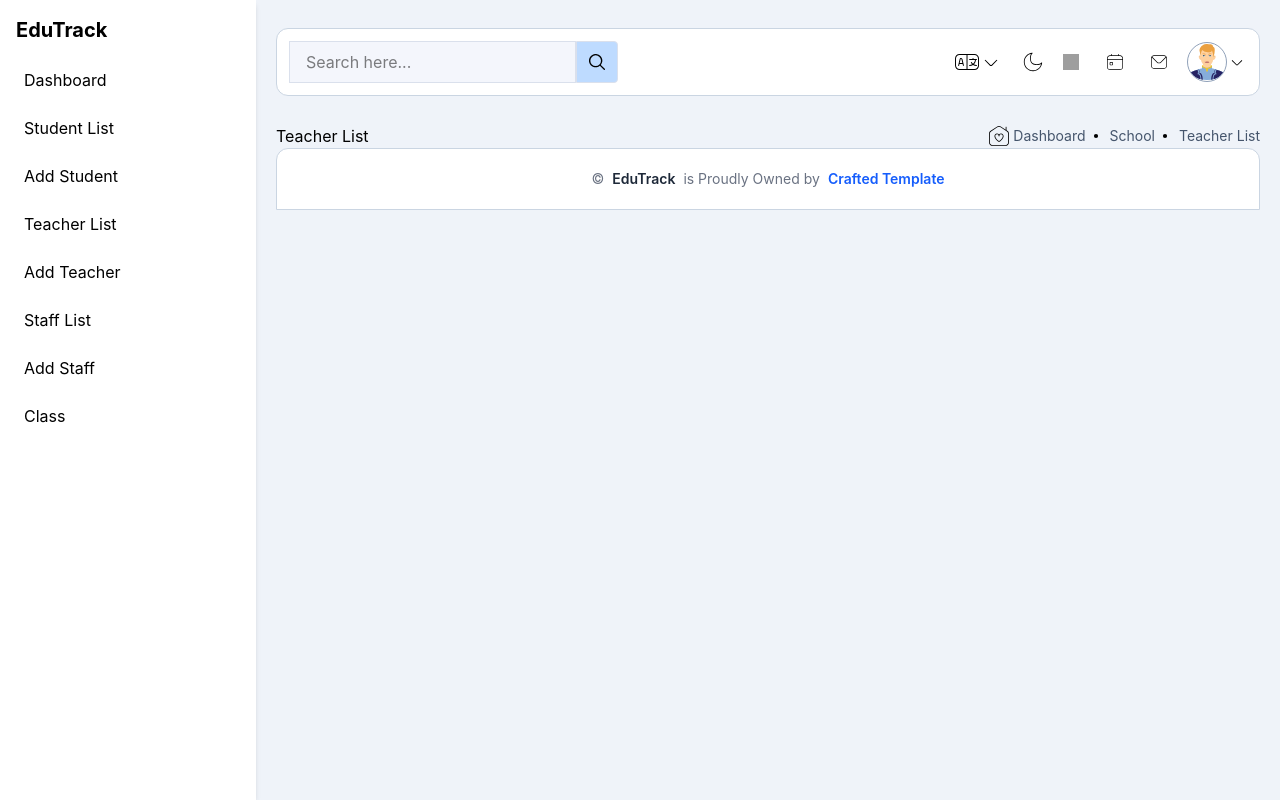
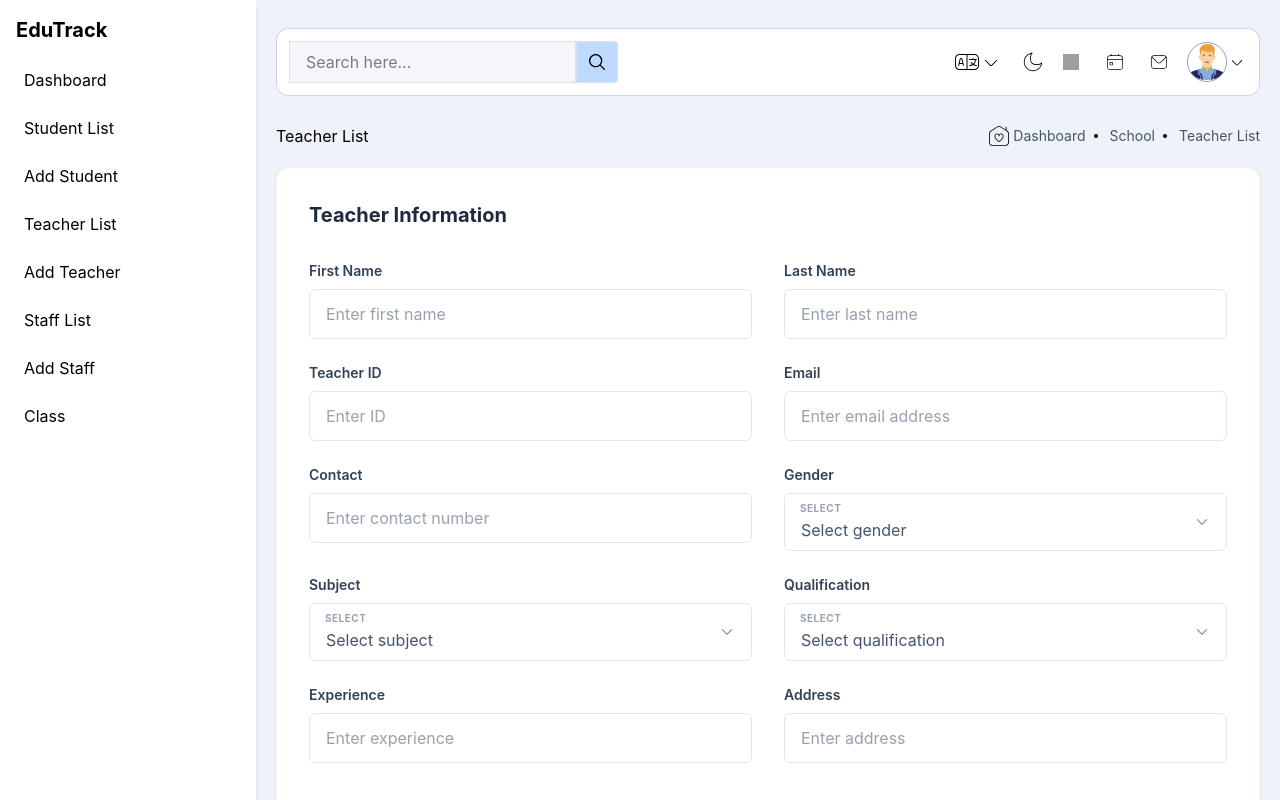
Before and after one commit to FirstAyo/EduTrack-Admin, a React (Vite) app: page /addteacher in a window 1280 px wide. Shown: the top 800 px of the page. Built offline with nearby package versions, Linux system fonts and the light colour scheme; grey boxes are pictures that could not be loaded.

Commit message:
added the form to add teacher

```diff
--- a/package.json
+++ b/package.json
@@ -12,6 +12,7 @@
   },
   "dependencies": {
     "@tailwindcss/vite": "^4.2.1",
+    "lucide-react": "^0.575.0",
     "react": "^19.2.0",
     "react-dom": "^19.2.0",
     "react-router-dom": "^7.13.1",
--- /dev/null
+++ b/src/components/sections/DynamicForm.jsx
@@ -0,0 +1,120 @@
+// src/components/sections/DynamicForm.jsx
+
+import React, { useState } from "react";
+import { ChevronDown } from "lucide-react";
+
+// --- Sub-Components ---
+
+const InputField = ({
+  label,
+  name,
+  placeholder,
+  type = "text",
+  value,
+  onChange,
+}) => (
+  <div className="flex flex-col gap-2">
+    <label className="text-slate-700 font-semibold text-sm">{label}</label>
+    <input
+      type={type}
+      name={name}
+      value={value}
+      onChange={onChange}
+      placeholder={placeholder}
+      className="w-full px-4 py-3 rounded-md border border-gray-200 focus:border-blue-500 focus:ring-1 focus:ring-blue-500 outline-none transition-all placeholder:text-gray-400 text-slate-600"
+    />
+  </div>
+);
+
+const SelectField = ({
+  label,
+  name,
+  placeholder,
+  options = [],
+  value,
+  onChange,
+}) => (
+  <div className="flex flex-col gap-2">
+    <label className="text-slate-700 font-semibold text-sm">{label}</label>
+    <div className="relative">
+      <div className="absolute top-2 left-4 text-[10px] uppercase font-bold text-gray-400 tracking-wider">
+        Select
+      </div>
+      <select
+        name={name}
+        value={value}
+        onChange={onChange}
+        className="w-full px-4 pt-6 pb-2 rounded-md border border-gray-200 focus:border-blue-500 focus:ring-1 focus:ring-blue-500 outline-none transition-all appearance-none bg-white text-slate-600"
+      >
+        <option value="" disabled>
+          {placeholder}
+        </option>
+        {options.map((opt) => (
+          <option key={opt.value} value={opt.value}>
+            {opt.label}
+          </option>
+        ))}
+      </select>
+      <ChevronDown
+        className="absolute right-4 top-1/2 -translate-y-1/2 text-gray-400 pointer-events-none"
+        size={18}
+      />
+    </div>
+  </div>
+);
+
+export default function DynamicForm({
+  title = "Information Form",
+  fields = [],
+  onSubmit,
+  onCancel,
+  submitText = "+ Submit",
+  cancelText = "Cancel",
+}) {
+  const [formData, setFormData] = useState({});
+
+  const handleChange = (e) => {
+    setFormData({ ...formData, [e.target.name]: e.target.value });
+  };
+
+  return (
+    <div className="max-w-5xl mx-auto p-8 bg-white rounded-xl shadow-sm border border-gray-50 my-5">
+      <h2 className="text-xl font-bold text-slate-800 mb-8">{title}</h2>
+
+      <div className="grid grid-cols-1 md:grid-cols-2 gap-x-8 gap-y-6">
+        {fields.map((field) =>
+          field.type === "select" ? (
+            <SelectField
+              key={field.name}
+              {...field}
+              value={formData[field.name] || ""}
+              onChange={handleChange}
+            />
+          ) : (
+            <InputField
+              key={field.name}
+              {...field}
+              value={formData[field.name] || ""}
+              onChange={handleChange}
+            />
+          ),
+        )}
+      </div>
+
+      <div className="flex gap-4 mt-10">
+        <button
+          onClick={() => onSubmit(formData)}
+          className="bg-[#007bff] hover:bg-blue-600 text-white px-8 py-3 rounded-md font-semibold transition-colors flex items-center gap-2"
+        >
+          {submitText}
+        </button>
+        <button
+          onClick={onCancel}
+          className="bg-[#eb5743] hover:bg-red-600 text-white px-10 py-3 rounded-md font-semibold transition-colors"
+        >
+          {cancelText}
+        </button>
+      </div>
+    </div>
+  );
+}
--- a/src/pages/AddTeacher.jsx
+++ b/src/pages/AddTeacher.jsx
@@ -3,11 +3,69 @@
 import React from "react";
 import houseIcon from "../assets/icons/house.svg";
 import dotIcon from "../assets/icons/dot.svg";
+import DynamicForm from "../components/sections/DynamicForm";
 
 const navMenus = [
   { name: "Dashboard", image: houseIcon },
   { name: "School", image: dotIcon },
   { name: "Teacher List", image: dotIcon },
+];
+
+const teacherFields = [
+  { label: "First Name", name: "firstName", placeholder: "Enter first name" },
+  { label: "Last Name", name: "lastName", placeholder: "Enter last name" },
+  { label: "Teacher ID", name: "teacherId", placeholder: "Enter ID" },
+  {
+    label: "Email",
+    name: "email",
+    placeholder: "Enter email address",
+    type: "email",
+  },
+  { label: "Contact", name: "contact", placeholder: "Enter contact number" },
+  {
+    label: "Gender",
+    name: "gender",
+    type: "select",
+    placeholder: "Select gender",
+    options: [
+      { label: "Male", value: "m" },
+      { label: "Female", value: "f" },
+    ],
+  },
+  {
+    label: "Subject",
+    name: "subject",
+    type: "select",
+    placeholder: "Select subject",
+    options: [
+      { label: "Mathemathics", value: "math" },
+      { label: "English", value: "eng" },
+      { label: "Science", value: "sci" },
+      { label: "Art & Design", value: "art" },
+      { label: "Social Studies", value: "std" },
+      { label: "History", value: "hist" },
+      { label: "Chemistry", value: "chem" },
+      { label: "Biology", value: "bio" },
+      { label: "Computer Science", value: "comp" },
+      { label: "Physics", value: "phy" },
+    ],
+  },
+  {
+    label: "Qualification",
+    name: "qualification",
+    type: "select",
+    placeholder: "Select qualification",
+    options: [
+      { label: "M.Sc.,B.Ed.", value: "ma" },
+      { label: "M.A.,B.Ed.", value: "mab" },
+      { label: "M.Sc.,B.Ed.", value: "masb" },
+      { label: "B.P.Ed.", value: "bpd" },
+      { label: "M.F.A.,B.Ed.", value: "mfa" },
+      { label: "M.C.A.,B.Ed.", value: "mca" },
+    ],
+  },
+  { label: "Experience", name: "experience", placeholder: "Enter experience" },
+  { label: "Address", name: "address", placeholder: "Enter address" },
 ];
 
 export default function AddTeacher() {
@@ -25,6 +83,14 @@ export default function AddTeacher() {
           ))}
         </div>
       </div>
+
+      <DynamicForm
+        title="Teacher Information"
+        fields={teacherFields}
+        submitText="+ Add Teacher"
+        onSubmit={(data) => console.log(data)}
+        onCancel={() => alert("Cancelled")}
+      />
     </div>
   );
 }
```
Also changed, not shown: 1 other file (tests, documents, lock files or other folders).
